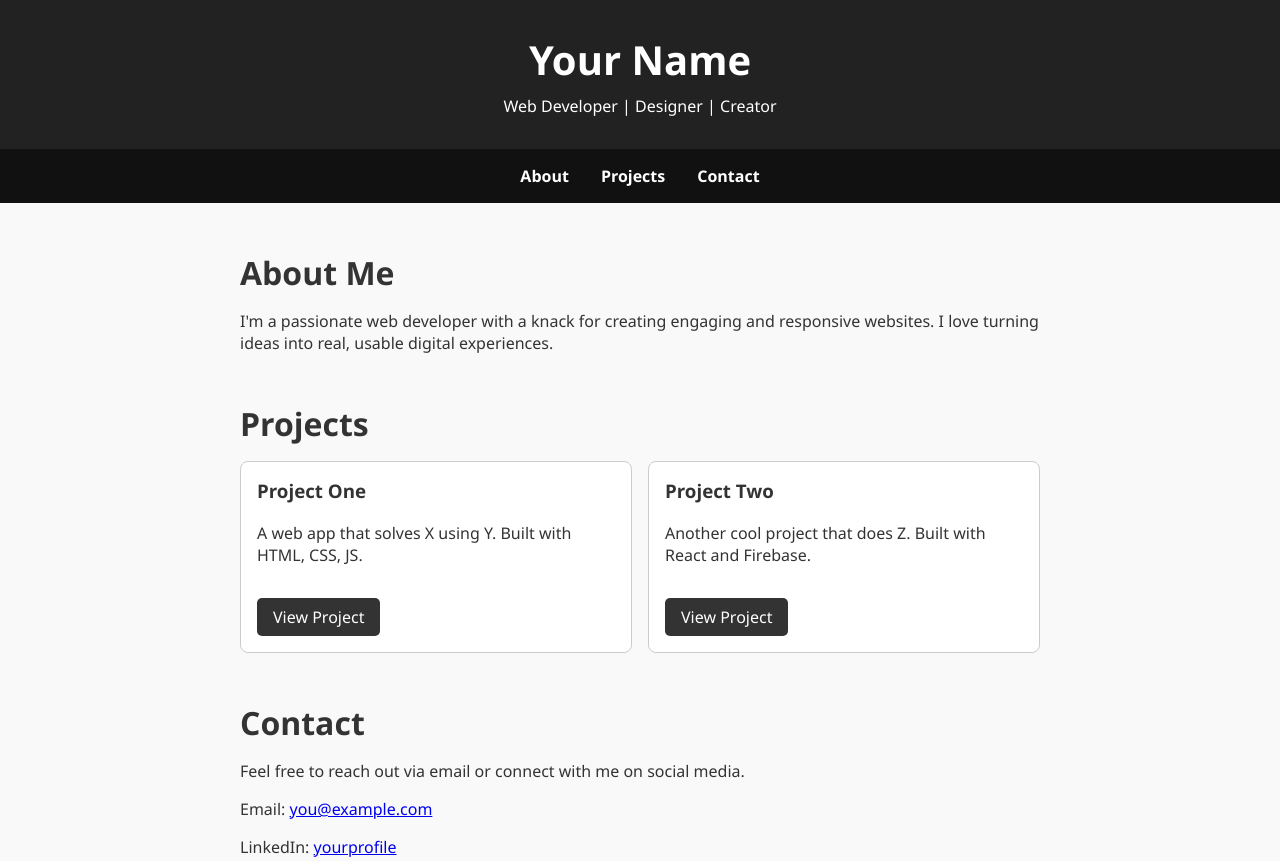
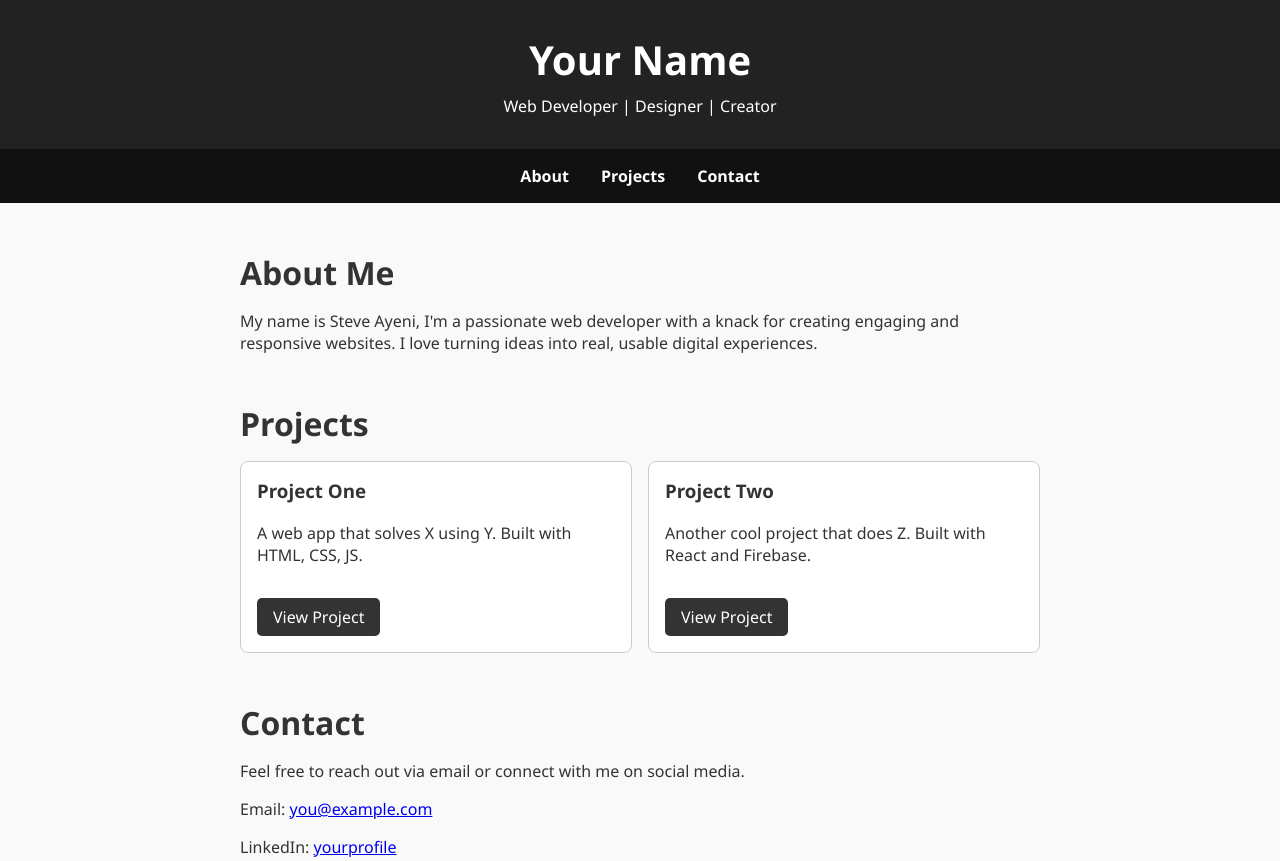
Before and after one commit to steve0085/Deploy-a-porfolio-website, a plain HTML site: page index.html in a window 1280 px wide. Shown: the top 861 px of the page. Drawn offline with Linux system fonts and the light colour scheme.

Commit message:
Update index.html

```diff
--- a/index.html
+++ b/index.html
@@ -108,7 +108,7 @@
   <section id="about">
     <h2>About Me</h2>
     <p>
-      I'm a passionate web developer with a knack for creating engaging and responsive websites. I love turning ideas into real, usable digital experiences.
+      My name is Steve Ayeni, I'm a passionate web developer with a knack for creating engaging and responsive websites. I love turning ideas into real, usable digital experiences.
     </p>
   </section>
 
```
